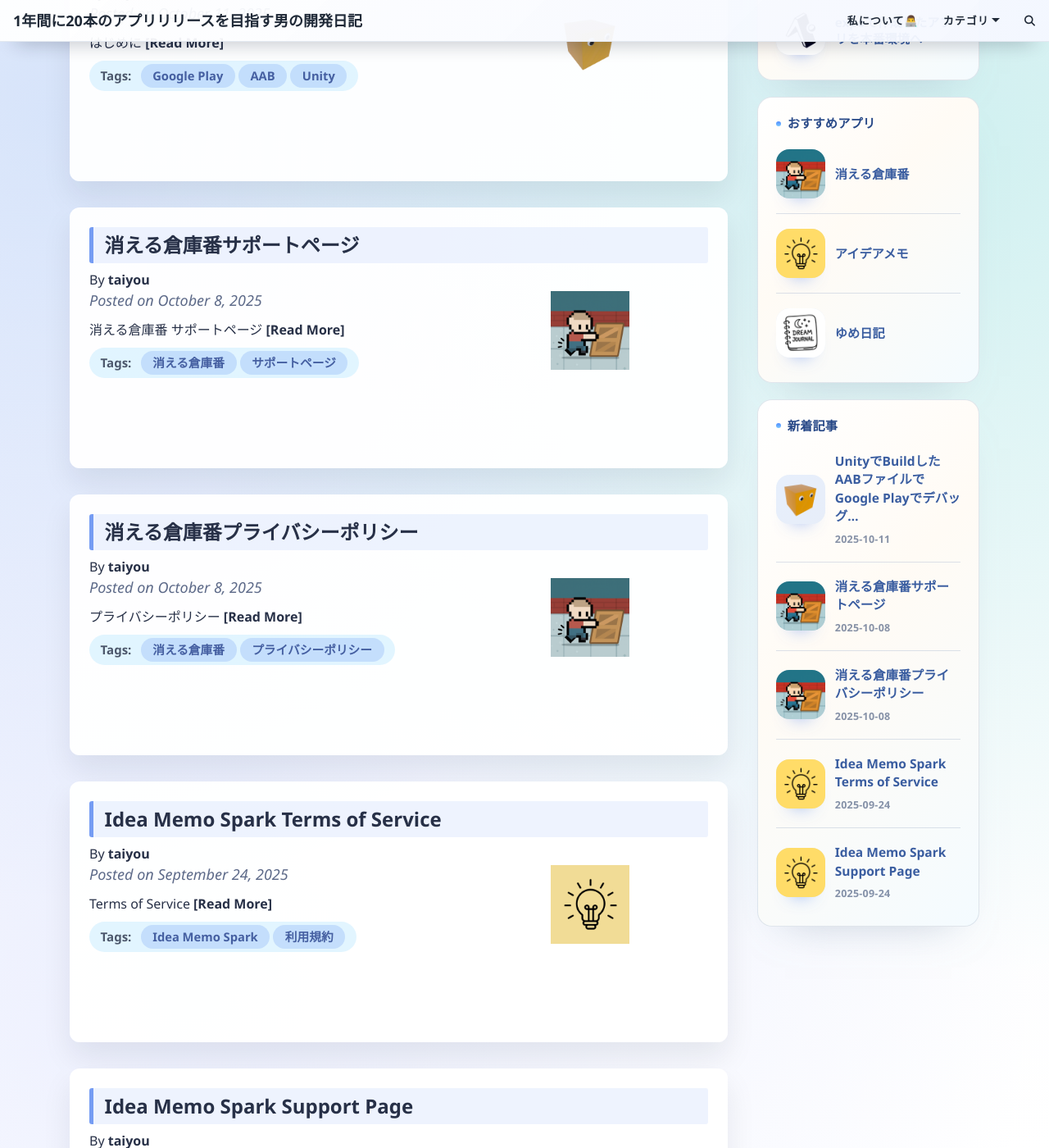
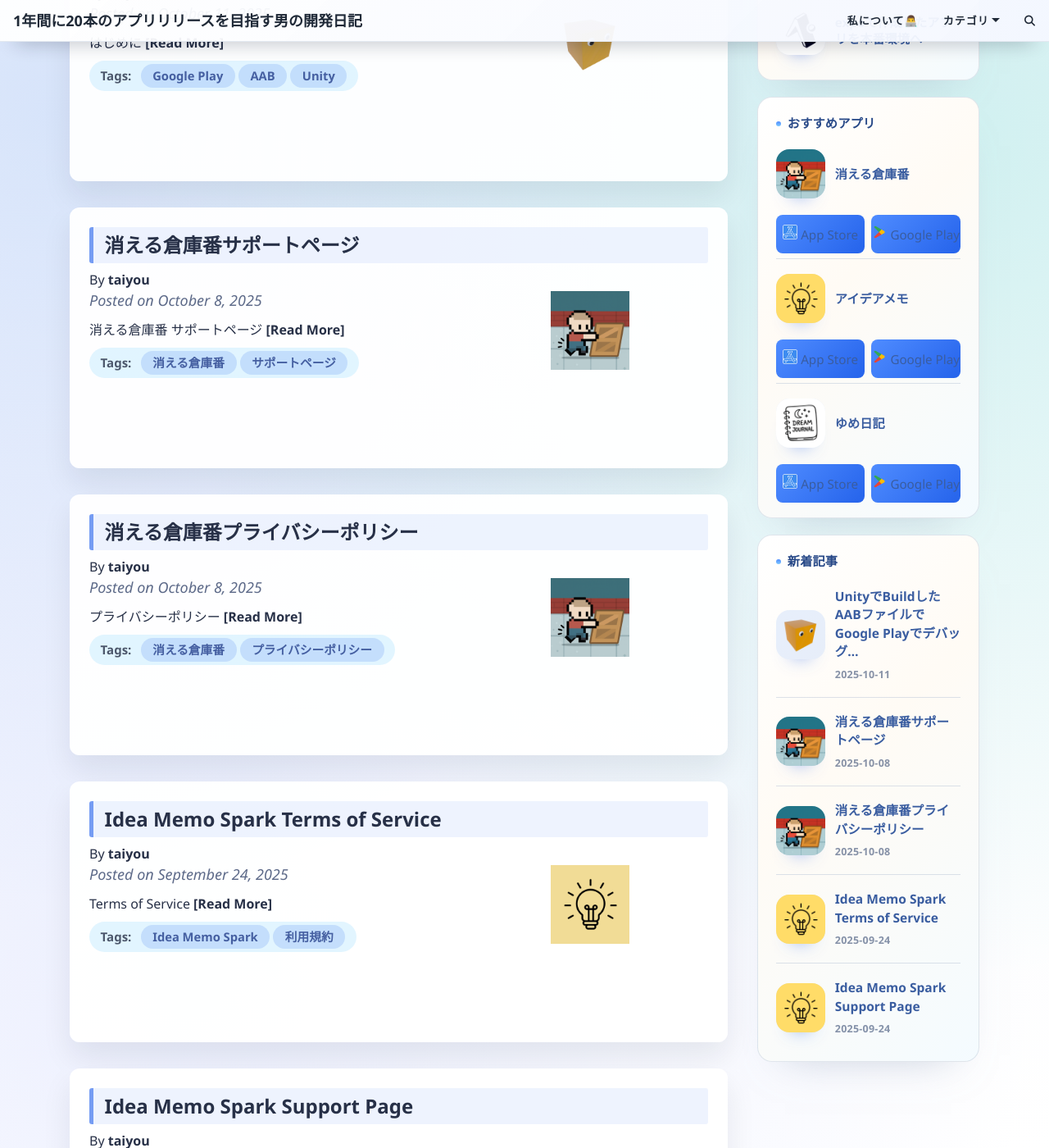
Before and after one commit to macha1316/beautiful-jekyll-master, a Jekyll site: the page built from index.html, in a window 1280 px wide and 1400 px high, scrolled down 501 px. Shown: the whole window at 82% size. Built offline with Jekyll 4.4.1, drawn with Linux system fonts in a browser that asks for light colours; the list of posts is cut into pages by our own code; comment, search, counter and statistics services are not loaded.

Commit message:
add: アプリのリンク

```diff
--- a/_includes/sidebar.html
+++ b/_includes/sidebar.html
@@ -88,6 +88,7 @@
             {% endif %}
           {% endif %}
           <li>
+            <div class="sidebar-card__app">
               <a
                 href="{{ item_href | default: '#' }}"
                 class="sidebar-card__link{% if item_thumb_url != "" %} sidebar-card__link--media d-flex align-items-center{% endif %}"
@@ -113,6 +114,44 @@
                   {% endif %}
                 </span>
               </a>
+              {% assign store_links = item.store_links %}
+              {% if store_links %}
+                <div class="sidebar-card__store-links">
+                  {% for store in store_links %}
+                    {% assign store_url = store.url %}
+                    {% if store_url %}
+                      <a
+                        href="{{ store_url }}"
+                        class="sidebar-card__store-link"
+                        {% if store.external or store_url contains '://' %}target="_blank" rel="noopener"{% endif %}
+                      >
+                        {% assign store_icon = store.icon %}
+                        {% assign store_icon_url = "" %}
+                        {% if store_icon %}
+                          {% if store_icon contains '://' %}
+                            {% assign store_icon_url = store_icon %}
+                          {% else %}
+                            {% assign store_icon_url = store_icon | relative_url %}
+                          {% endif %}
+                        {% endif %}
+                        {% if store_icon_url != "" %}
+                          <span class="sidebar-card__store-icon">
+                            <img
+                              src="{{ store_icon_url }}"
+                              alt="{{ store.label | default: 'ストア' }} アイコン"
+                              loading="lazy"
+                            />
+                          </span>
+                        {% endif %}
+                        <span class="sidebar-card__store-label">
+                          {{ store.label | default: "ストア" }}
+                        </span>
+                      </a>
+                    {% endif %}
+                  {% endfor %}
+                </div>
+              {% endif %}
+            </div>
           </li>
         {% endfor %}
       {% else %}
--- a/assets/css/beautifuljekyll.css
+++ b/assets/css/beautifuljekyll.css
@@ -1343,6 +1343,68 @@
   justify-content: center;
 }
 
+.right-container .sidebar-card__app {
+  display: flex;
+  flex-direction: column;
+}
+
+.right-container .sidebar-card__store-links {
+  display: flex;
+  gap: 8px;
+  margin-top: 8px;
+  justify-content: center;
+  align-items: center;
+}
+
+.right-container .sidebar-card__store-link {
+  flex: 1 1 0;
+  display: inline-flex;
+  align-items: center;
+  justify-content: center;
+  gap: 6px;
+  padding: 6px 12px;
+  text-align: center;
+  border-radius: 999px;
+  font-size: 0.78rem;
+  font-weight: 600;
+  line-height: 1;
+  background: linear-gradient(135deg, #4f8cff, #2563eb);
+  color: #ffffff;
+  text-decoration: none;
+  transition: transform 0.15s ease, box-shadow 0.15s ease, background-color 0.15s ease;
+}
+
+.right-container .sidebar-card__store-link:hover {
+  transform: translateY(-1px);
+  box-shadow: 0 12px 22px -16px rgba(37, 99, 235, 0.7);
+}
+
+.right-container .sidebar-card__store-link:active {
+  transform: translateY(1px);
+}
+
+.right-container .sidebar-card__store-icon {
+  display: inline-flex;
+  align-items: center;
+  justify-content: center;
+  width: 18px;
+  height: 18px;
+}
+
+.right-container .sidebar-card__store-icon img {
+  width: 100%;
+  height: 100%;
+  object-fit: contain;
+  display: block;
+}
+
+.right-container .sidebar-card__store-label {
+  display: inline-flex;
+  align-items: center;
+  justify-content: center;
+  white-space: nowrap;
+}
+
 .right-container .sidebar-card__thumb {
   width: 60px;
   min-width: 60px;
@@ -1473,6 +1535,13 @@
     background-color: rgba(148, 163, 184, 0.12);
     color: #ffffff;
   }
+  .right-container .sidebar-card__store-link {
+    background: linear-gradient(135deg, #60a5fa, #3b82f6);
+    color: #0f172a;
+  }
+  .right-container .sidebar-card__store-link:hover {
+    box-shadow: 0 12px 22px -16px rgba(96, 165, 250, 0.85);
+  }
   .right-container .ext {
     color: rgba(226, 232, 240, 0.6);
   }
```
Also changed, not shown: _data/sidebar.yml (+30 -3 lines), assets/img/app_store.png (added), assets/img/googe_store.png (added). Lines whose indentation alone changed are shown as unchanged.
